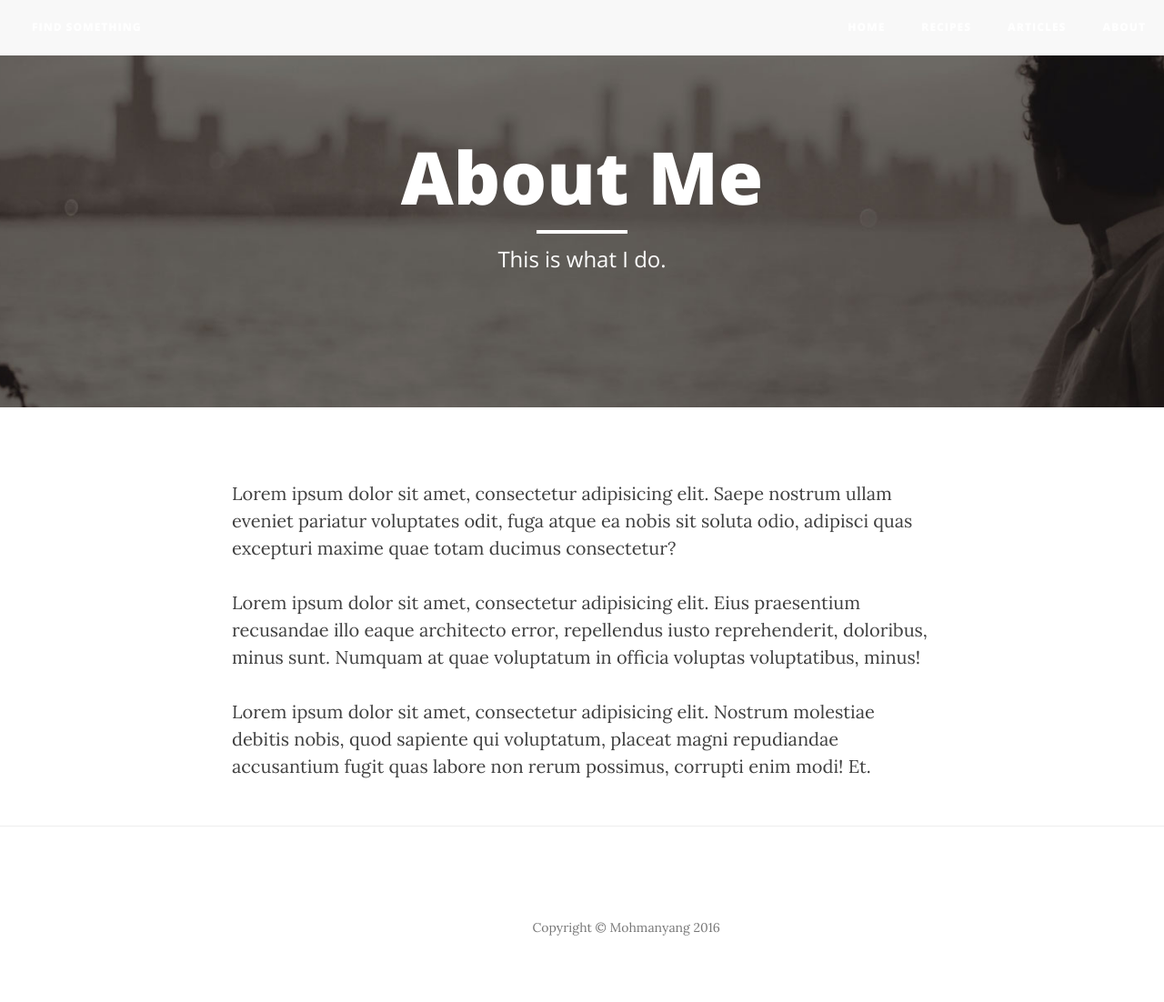
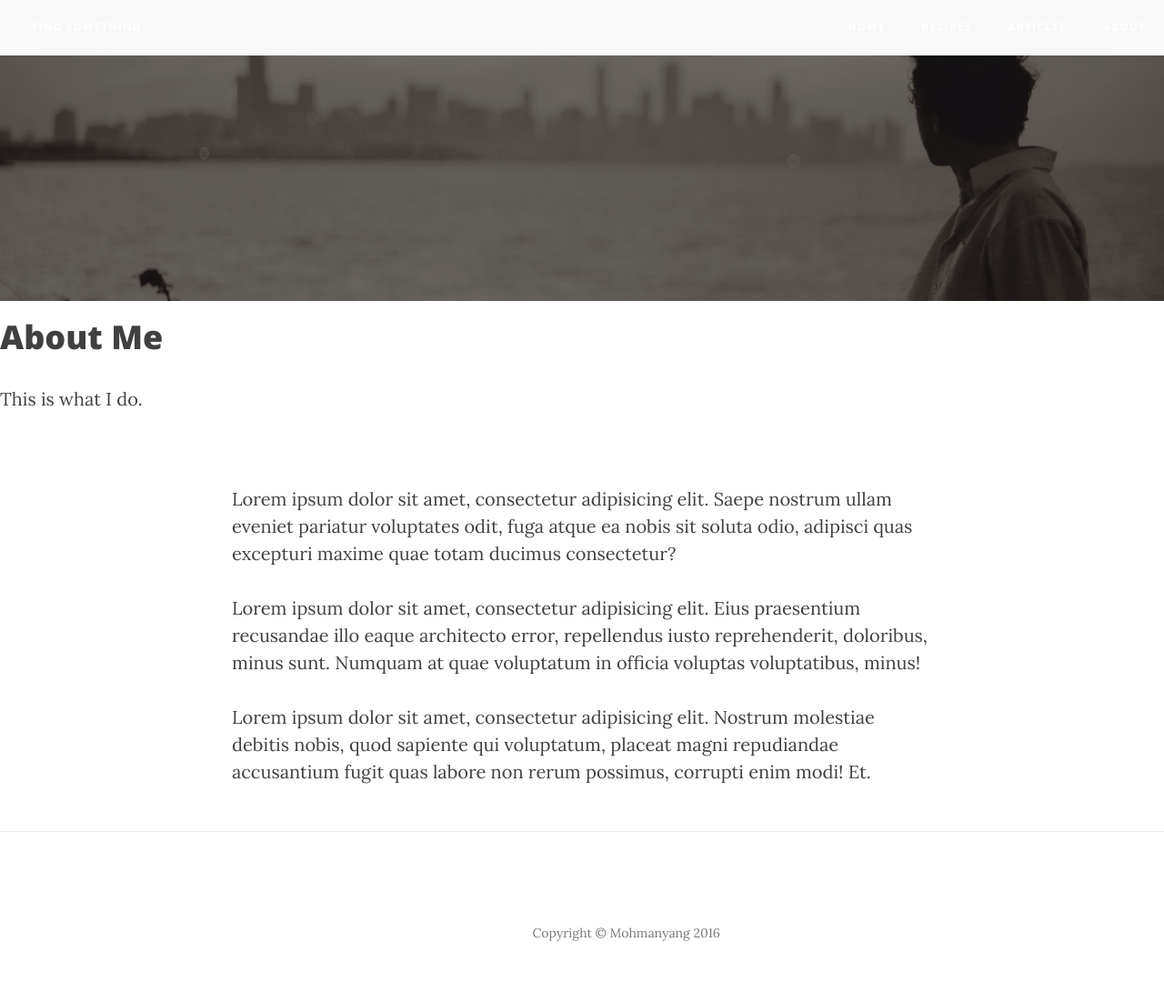
Before and after one commit to LaVillaine/LaVillaine.github.io, a Jekyll site: the page built from about.html, in a window 1280 px wide. Shown: the whole page at 91% size. Built offline with Jekyll 4.4.1, drawn with Linux system fonts in a browser that asks for light colours; nearby versions of some CDN libraries.

Commit message:
added post pictures

```diff
--- a/_includes/site-header.html
+++ b/_includes/site-header.html
@@ -1,9 +1,12 @@
 <!-- Page Header -->
-    <!-- Set your background image for this header on the line below. -->
-    <header class="intro-header" style="background-image: url('{% if page.image %}{{site.url}}{{page.image}}{% else %}{{site.url}}/img/default-bg.jpg{% endif %}')">
+	<div id="myCarousel" class="carousel slide">
+		<div class="carousel-inner">
+			<div class="item active header-offset">
+				<img src='{% if page.image %}{{site.url}}{{page.image}}{% else %}{{site.url}}/img/default-bg.jpg{% endif %}' class="img-responsive">
+    <!--header class="intro-header" style="background-image: url('{% if page.image %}{{site.url}}{{page.image}}{% else %}{{site.url}}/img/default-bg.jpg{% endif %}')">
         <div class="container">
             <div class="row">
-                <div class="col-lg-8 col-lg-offset-2 col-md-10 col-md-offset-1">
+                <div class="col-lg-8 col-lg-offset-2 col-md-10 col-md-offset-1"-->
                     <div class="site-heading">
                         <h1>
 						    {% if page.siteHeading %}
@@ -24,4 +27,4 @@
                 </div>
             </div>
         </div>
-    </header>
+    <!--/header-->
```
Also changed, not shown: _includes/post-header.html (+0 -13 lines).
